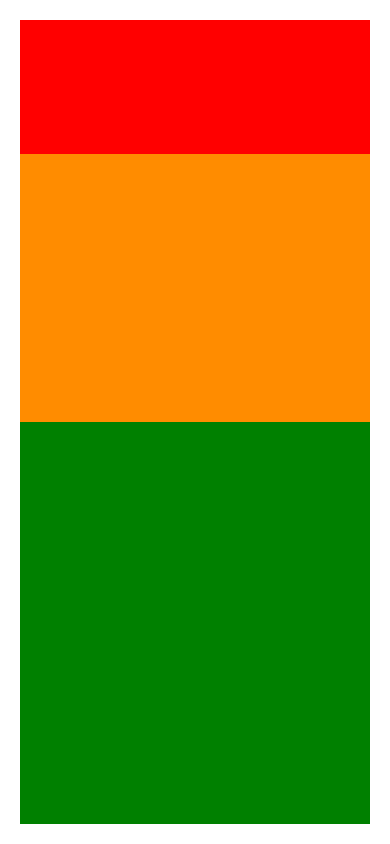
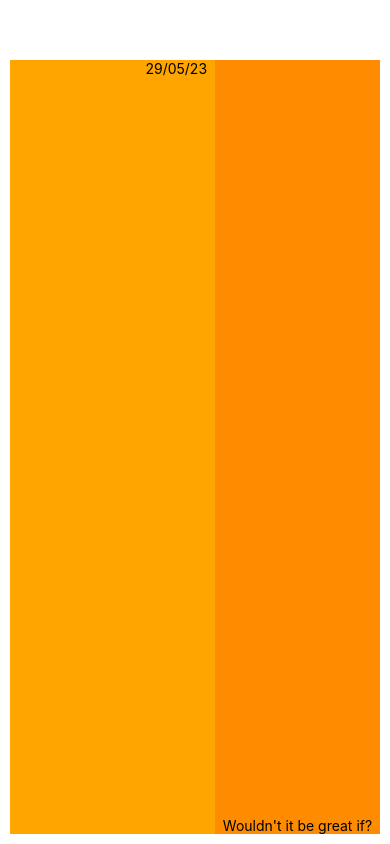
Before and after one commit to phomearadev/10-WIBGI, a React Native app: screen / in a window 390 px wide. Built offline with nearby package versions, Linux system fonts and the light colour scheme.

Commit message:
first update

```diff
--- a/App.js
+++ b/App.js
@@ -1,27 +1,42 @@
+
+
+
 import React from 'react';
-import {StyleSheet, View} from 'react-native';
+import { StatusBar } from 'expo-status-bar';
+import { StyleSheet, Text, View } from 'react-native';
+
 
 const Flex = () => {
   return (
     <View
       style={[
-        styles.container,
+        styles.container1,
         {
           // Try setting `flexDirection` to `"row"`.
-          flexDirection: 'column',
+
+          flexDirection: 'row',
         },
       ]}>
-      <View style={{flex: 1, backgroundColor: 'red'}} />
-      <View style={{flex: 2, backgroundColor: 'darkorange'}} />
-      <View style={{flex: 3, backgroundColor: 'green'}} />
+      <View style={{flex: 1, backgroundColor: 'orange'}} />
+      <Text style={{ backgroundColor: 'orange'}}>  29/05/23  </Text>
+      <View>
+      <View style={{flex: 1, backgroundColor: 'darkorange'}}/>
+      <Text style={{ backgroundColor: 'darkorange'}}>  Wouldn't it be great if?  </Text>
+      </View>
     </View>
+
   );
 };
 
 const styles = StyleSheet.create({
-  container: {
+  container1: {
+    marginTop:50,
     flex: 1,
-    padding: 20,
+    padding: 10,
+  },
+  container2: {
+    flex: 1,
+    padding: 0,
   },
 });
 
```
